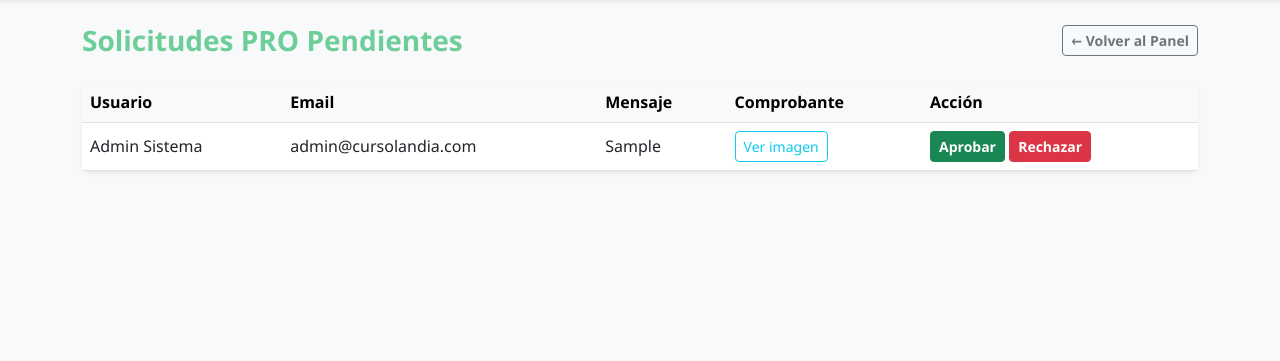
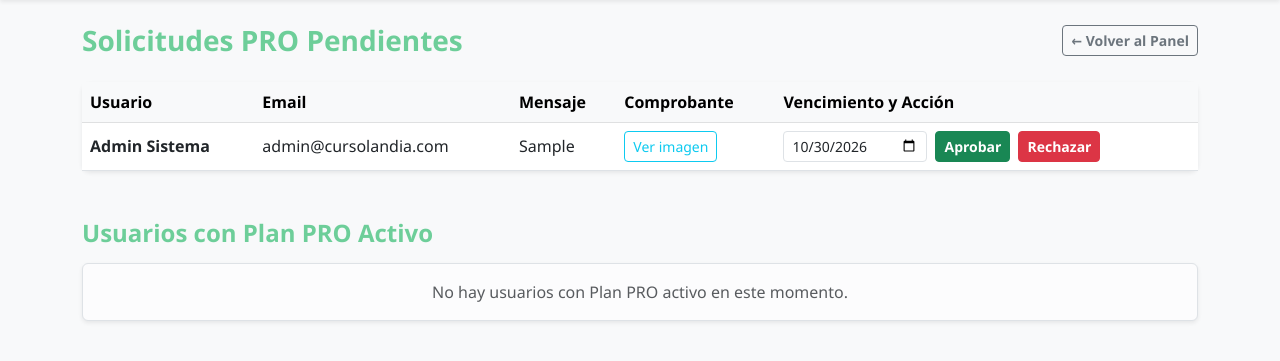
Before and after one commit to vaniina-afk/cursolandia, a PHP site: page /index.php?accion=admin_solicitudes in a window 1280 px wide. Shown: the part 56-417 px from the top of the page. Run offline with PHP 8.4, Linux system fonts and the light colour scheme; the visitor is signed in with stand-in values (Sample User, id 1); data comes from the database, SQL or seed files in the repository; tables that the repository leaves empty hold one stand-in row (values such as "Sample post").

Commit message:
Vencimiento de Plan PRO, estado en perfil y control del administrador

```diff
--- a/Backend/Controllers/UsuarioController.php
+++ b/Backend/Controllers/UsuarioController.php
@@ -173,7 +173,7 @@ class UsuarioController {
         require_once __DIR__ . '/../../Frontend/views/perfil/solicitar_pro.php';
     }
 
-    // 3. Administrar Solicitudes PRO (Solo Admin)
+    // 3. Administrar Solicitudes PRO y Usuarios PRO (Solo Admin)
     public function adminSolicitudes() {
         if (!isset($_SESSION['id_usuario']) || $_SESSION['es_admin'] == 0) {
             header("Location: index.php");
@@ -186,22 +186,48 @@ class UsuarioController {
         $mensaje_ui = "";
 
         if ($_SERVER['REQUEST_METHOD'] == 'POST' && isset($_POST['decision'])) {
-            $id_solicitud = (int)$_POST['id_solicitud'];
+            $decision = $_POST['decision'];
             $id_user_solicitante = (int)$_POST['id_usuario_solicitante'];
-            $decision = $_POST['decision'];
 
             if ($decision == 'aprobar') {
-                $this->usuarioModel->aprobarSolicitudPro($id_solicitud, $id_user_solicitante);
-                $this->usuarioModel->notificarUsuario($id_user_solicitante, "🎉 ¡Tu solicitud de Plan PRO fue aprobada! Ya podés crear cursos ilimitados y destacar en el catálogo.", "index.php?accion=panel");
-                $mensaje_ui = "<div class='alert alert-success p-2 small mb-3 auto-ocultar'>Solicitud aprobada. El usuario ahora es PRO.</div>";
+                $id_solicitud = (int)$_POST['id_solicitud'];
+                $fecha_vencimiento = !empty($_POST['fecha_vencimiento'])
+                    ? $_POST['fecha_vencimiento']
+                    : date('Y-m-d', strtotime('+30 days'));
+
+                $this->usuarioModel->aprobarSolicitudPro($id_solicitud, $id_user_solicitante, $fecha_vencimiento);
+
+                $fecha_formateada = date('d/m/Y', strtotime($fecha_vencimiento));
+                $this->usuarioModel->notificarUsuario(
+                    $id_user_solicitante,
+                    "🎉 ¡Tu solicitud de Plan PRO fue aprobada! Tenés beneficios PRO vigentes hasta el $fecha_formateada.",
+                    "index.php?accion=editar_perfil"
+                );
+                $mensaje_ui = "<div class='alert alert-success p-2 small mb-3 auto-ocultar'>Solicitud aprobada. Plan PRO activo hasta el $fecha_formateada.</div>";
+
             } elseif ($decision == 'rechazar') {
+                $id_solicitud = (int)$_POST['id_solicitud'];
                 $this->usuarioModel->rechazarSolicitudPro($id_solicitud);
-                $this->usuarioModel->notificarUsuario($id_user_solicitante, "😔 Tu solicitud de Plan PRO fue rechazada.", "index.php?accion=panel");
+                $this->usuarioModel->notificarUsuario(
+                    $id_user_solicitante,
+                    "Tu solicitud de Plan PRO fue rechazada. Podés revisar los requisitos o volver a enviarla.",
+                    "index.php?accion=solicitar_pro"
+                );
                 $mensaje_ui = "<div class='alert alert-secondary p-2 small mb-3 auto-ocultar'>Solicitud rechazada.</div>";
+
+            } elseif ($decision == 'revocar') {
+                $this->usuarioModel->revocarPlanPro($id_user_solicitante);
+                $this->usuarioModel->notificarUsuario(
+                    $id_user_solicitante,
+                    "Tu suscripción al Plan PRO ha finalizado y tu cuenta volvió al plan Gratuito.",
+                    "index.php?accion=solicitar_pro"
+                );
+                $mensaje_ui = "<div class='alert alert-warning p-2 small mb-3 auto-ocultar'>Se ha dado de baja el Plan PRO del usuario.</div>";
             }
         }
 
         $solicitudes = $this->usuarioModel->obtenerSolicitudesProPendientes();
+        $usuarios_pro = $this->usuarioModel->obtenerUsuariosPro();
         require_once __DIR__ . '/../../Frontend/views/perfil/admin_solicitudes.php';
     }
 }
--- a/Backend/Models/CursoModel.php
+++ b/Backend/Models/CursoModel.php
@@ -8,7 +8,7 @@ class CursoModel {
 
     // --- MÉTODOS PARA EL CATÁLOGO (INICIO) ---
     public function obtenerCursosActivos($id_usuario = 0, $busqueda = '', $id_etiqueta = 0) {
-        $sql = "SELECT c.*, u.nombre, u.apellido, u.plan_pro,
+        $sql = "SELECT c.*, u.nombre, u.apellido, (u.plan_pro = 1 AND (u.vencimiento_pro IS NULL OR u.vencimiento_pro >= CURDATE())) AS pro_vigente,
                        GROUP_CONCAT(DISTINCT e.nombre ORDER BY e.nombre SEPARATOR ', ') AS lista_etiquetas,
                        COUNT(DISTINCT ui.id_interes) AS coincidencias_interes
                 FROM Cursos c
@@ -38,7 +38,7 @@ class CursoModel {
         }
 
         $sql .= " GROUP BY c.id_curso
-                  ORDER BY u.plan_pro DESC, coincidencias_interes DESC, c.id_curso DESC";
+                  ORDER BY pro_vigente DESC, coincidencias_interes DESC, c.id_curso DESC";
 
         $stmt = $this->conexion->prepare($sql);
         $stmt->bind_param($tipos, ...$params);
@@ -96,13 +96,19 @@ class CursoModel {
     // --- MÉTODOS PARA CREAR, EDITAR Y BORRAR CURSOS ---
 
     public function esUsuarioPro($id_usuario) {
-        $stmt = $this->conexion->prepare("SELECT plan_pro FROM Usuarios WHERE id_usuario = ?");
+        $stmt = $this->conexion->prepare("SELECT plan_pro, vencimiento_pro FROM Usuarios WHERE id_usuario = ?");
         $stmt->bind_param("i", $id_usuario);
         $stmt->execute();
         $fila = $stmt->get_result()->fetch_assoc();
         $stmt->close();
 
-        return $fila ? (int)$fila['plan_pro'] : 0;
+        if (!$fila || (int)$fila['plan_pro'] === 0) {
+            return 0;
+        }
+        if (!empty($fila['vencimiento_pro']) && $fila['vencimiento_pro'] < date('Y-m-d')) {
+            return 0;
+        }
+        return 1;
     }
 
     public function contarCursosActivosCreados($id_usuario) {
--- a/Backend/Models/UsuarioModel.php
+++ b/Backend/Models/UsuarioModel.php
@@ -42,7 +42,7 @@ class UsuarioModel {
 
     // Obtiene los datos completos de un usuario por su ID
     public function obtenerPorId($id_usuario) {
-        $stmt = $this->conexion->prepare("SELECT id_usuario, nombre, apellido, email, antecedentes, imagen_perfil, plan_pro FROM Usuarios WHERE id_usuario = ?");
+        $stmt = $this->conexion->prepare("SELECT id_usuario, nombre, apellido, email, antecedentes, imagen_perfil, plan_pro, vencimiento_pro FROM Usuarios WHERE id_usuario = ?");
         $stmt->bind_param("i", $id_usuario);
         $stmt->execute();
         $usuario = $stmt->get_result()->fetch_assoc();
@@ -118,17 +118,36 @@ class UsuarioModel {
         return $this->conexion->query($sql);
     }
 
-    // Aprueba una solicitud y activa el Plan PRO del usuario
-    public function aprobarSolicitudPro($id_solicitud, $id_usuario_solicitante) {
+    // Aprueba una solicitud y activa el Plan PRO con fecha de vencimiento
+    public function aprobarSolicitudPro($id_solicitud, $id_usuario_solicitante, $fecha_vencimiento) {
         $stmt1 = $this->conexion->prepare("UPDATE Solicitudes_Pro SET estado = 'Aprobada' WHERE id_solicitud = ?");
         $stmt1->bind_param("i", $id_solicitud);
         $stmt1->execute();
         $stmt1->close();
 
-        $stmt2 = $this->conexion->prepare("UPDATE Usuarios SET plan_pro = 1 WHERE id_usuario = ?");
-        $stmt2->bind_param("i", $id_usuario_solicitante);
+        $stmt2 = $this->conexion->prepare("UPDATE Usuarios SET plan_pro = 1, vencimiento_pro = ? WHERE id_usuario = ?");
+        $stmt2->bind_param("si", $fecha_vencimiento, $id_usuario_solicitante);
         $exito = $stmt2->execute();
         $stmt2->close();
+
+        return $exito;
+    }
+
+    // Trae todos los usuarios que actualmente tienen Plan PRO activo
+    public function obtenerUsuariosPro() {
+        $sql = "SELECT id_usuario, nombre, apellido, email, vencimiento_pro
+                FROM Usuarios
+                WHERE plan_pro = 1
+                ORDER BY vencimiento_pro ASC";
+        return $this->conexion->query($sql);
+    }
+
+    // Le quita el Plan PRO a un usuario (lo vuelve a Gratuito)
+    public function revocarPlanPro($id_usuario_target) {
+        $stmt = $this->conexion->prepare("UPDATE Usuarios SET plan_pro = 0, vencimiento_pro = NULL WHERE id_usuario = ?");
+        $stmt->bind_param("i", $id_usuario_target);
+        $exito = $stmt->execute();
+        $stmt->close();
 
         return $exito;
     }
--- a/Frontend/Views/home.php
+++ b/Frontend/Views/home.php
@@ -59,7 +59,7 @@ $etiqueta_actual = isset($_GET['etiqueta']) ? (int)$_GET['etiqueta'] : 0;
         <?php if (isset($resultado_cursos) && $resultado_cursos && $resultado_cursos->num_rows > 0): ?>
             <?php while ($curso = $resultado_cursos->fetch_assoc()): ?>
                 <?php
-                    $es_pro = ((int)($curso['plan_pro'] ?? 0) === 1);
+                    $es_pro = ((int)($curso['pro_vigente'] ?? 0) === 1);
                     $es_recomendado = ((int)($curso['coincidencias_interes'] ?? 0) > 0);
                 ?>
                 <div class="col">
--- a/Frontend/Views/perfil/admin_solicitudes.php
+++ b/Frontend/Views/perfil/admin_solicitudes.php
@@ -3,6 +3,9 @@ $titulo_pagina = "Administrar Solicitudes";
 require_once __DIR__ . '/../layouts/header.php';
 require_once __DIR__ . '/../layouts/navbar.php';
 /** @var mysqli_result|false $solicitudes */
+/** @var mysqli_result|false $usuarios_pro */
+$fecha_sugerida = date('Y-m-d', strtotime('+30 days'));
+$hoy = date('Y-m-d');
 ?>
 
 <div class="container mb-5">
@@ -13,9 +16,10 @@ require_once __DIR__ . '/../layouts/navbar.php';
 
     <?php if (!empty($mensaje_ui)) echo $mensaje_ui; ?>
 
+    <!-- SECCIÓN 1: SOLICITUDES PENDIENTES -->
     <?php if (isset($solicitudes) && $solicitudes && $solicitudes->num_rows > 0): ?>
-        <div class="card card-compacta shadow-sm">
-            <div class="card-body p-0">
+        <div class="card card-compacta shadow-sm mb-5">
+            <div class="card-body p-0 table-responsive">
                 <table class="table table-hover mb-0">
                     <thead class="table-light">
                         <tr>
@@ -23,13 +27,13 @@ require_once __DIR__ . '/../layouts/navbar.php';
                             <th>Email</th>
                             <th>Mensaje</th>
                             <th>Comprobante</th>
-                            <th>Acción</th>
+                            <th>Vencimiento y Acción</th>
                         </tr>
                     </thead>
                     <tbody>
                         <?php while ($fila = $solicitudes->fetch_assoc()): ?>
                         <tr>
-                            <td class="align-middle"><?php echo htmlspecialchars($fila['nombre'] . ' ' . $fila['apellido']); ?></td>
+                            <td class="align-middle fw-semibold"><?php echo htmlspecialchars($fila['nombre'] . ' ' . $fila['apellido']); ?></td>
                             <td class="align-middle"><?php echo htmlspecialchars($fila['email']); ?></td>
                             <td class="align-middle"><?php echo htmlspecialchars($fila['mensaje']); ?></td>
                             <td class="align-middle">
@@ -52,9 +56,11 @@ require_once __DIR__ . '/../layouts/navbar.php';
                                 </div>
                             </td>
                             <td class="align-middle">
-                                <form action="index.php?accion=admin_solicitudes" method="POST" class="d-inline">
+                                <form action="index.php?accion=admin_solicitudes" method="POST" class="d-flex flex-wrap align-items-center gap-2">
                                     <input type="hidden" name="id_solicitud" value="<?php echo $fila['id_solicitud']; ?>">
                                     <input type="hidden" name="id_usuario_solicitante" value="<?php echo $fila['id_usuario']; ?>">
+
+                                    <input type="date" name="fecha_vencimiento" value="<?php echo $fecha_sugerida; ?>" min="<?php echo $hoy; ?>" class="form-control form-control-sm" style="width: auto;" title="Fecha de vencimiento del Plan PRO" required>
 
                                     <button type="submit" name="decision" value="aprobar" class="btn btn-sm btn-success fw-bold">Aprobar</button>
                                     <button type="submit" name="decision" value="rechazar" class="btn btn-sm btn-danger fw-bold">Rechazar</button>
@@ -67,7 +73,57 @@ require_once __DIR__ . '/../layouts/navbar.php';
             </div>
         </div>
     <?php else: ?>
-        <div class="alert alert-info text-center p-3 shadow-sm">No hay solicitudes pendientes en este momento.</div>
+        <div class="alert alert-info text-center p-3 shadow-sm mb-5">No hay solicitudes pendientes en este momento.</div>
+    <?php endif; ?>
+
+    <!-- SECCIÓN 2: CONTROL DE USUARIOS CON PLAN PRO -->
+    <h4 class="text-primario fw-bold mb-3">Usuarios con Plan PRO Activo</h4>
+
+    <?php if (isset($usuarios_pro) && $usuarios_pro && $usuarios_pro->num_rows > 0): ?>
+        <div class="card card-compacta shadow-sm">
+            <div class="card-body p-0 table-responsive">
+                <table class="table table-hover mb-0">
+                    <thead class="table-light">
+                        <tr>
+                            <th>Usuario</th>
+                            <th>Email</th>
+                            <th>Vencimiento PRO</th>
+                            <th>Estado</th>
+                            <th>Acción</th>
+                        </tr>
+                    </thead>
+                    <tbody>
+                        <?php while ($u_pro = $usuarios_pro->fetch_assoc()): ?>
+                            <?php
+                                $tiene_fecha = !empty($u_pro['vencimiento_pro']);
+                                $esta_vencido = ($tiene_fecha && $u_pro['vencimiento_pro'] < $hoy);
+                                $fecha_mostrar = $tiene_fecha ? date('d/m/Y', strtotime($u_pro['vencimiento_pro'])) : 'Sin vencimiento asignado';
+                            ?>
+                            <tr>
+                                <td class="align-middle fw-semibold"><?php echo htmlspecialchars($u_pro['nombre'] . ' ' . $u_pro['apellido']); ?></td>
+                                <td class="align-middle"><?php echo htmlspecialchars($u_pro['email']); ?></td>
+                                <td class="align-middle"><?php echo $fecha_mostrar; ?></td>
+                                <td class="align-middle">
+                                    <?php if ($esta_vencido): ?>
+                                        <span class="badge bg-danger">Vencido</span>
+                                    <?php else: ?>
+                                        <span class="badge bg-success">Vigente</span>
+                                    <?php endif; ?>
+                                </td>
+                                <td class="align-middle">
+                                    <form action="index.php?accion=admin_solicitudes" method="POST" class="d-inline" onsubmit="return confirm('¿Seguro que querés quitarle el Plan PRO a este usuario?');">
+                                        <input type="hidden" name="id_usuario_solicitante" value="<?php echo $u_pro['id_usuario']; ?>">
+                                        <button type="submit" name="decision" value="revocar" class="btn btn-sm btn-outline-danger fw-bold">Quitar Plan PRO</button>
+                                    </form>
+                                </td>
+                            </tr>
+                        <?php endwhile; ?>
+                    </tbody>
+                </table>
+            </div>
+        </div>
+    <?php else: ?>
+        <div class="alert alert-light border text-center p-3 shadow-sm text-muted">No hay usuarios con Plan PRO activo en este momento.</div>
     <?php endif; ?>
 </div>
 
```
Also changed, not shown: Frontend/Views/perfil/editar_perfil.php (+23 -2 lines).
